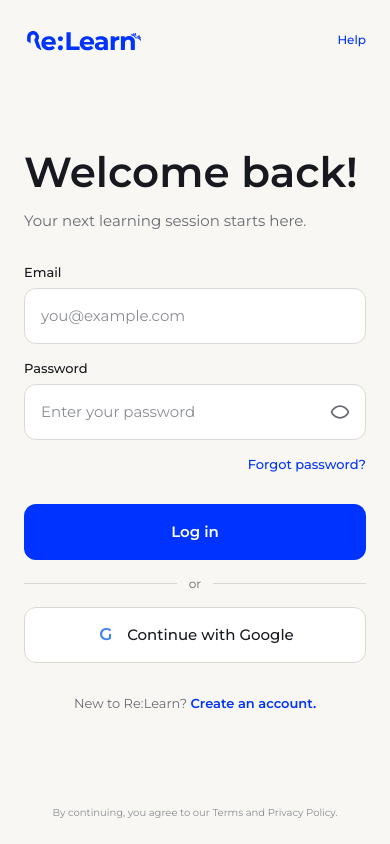
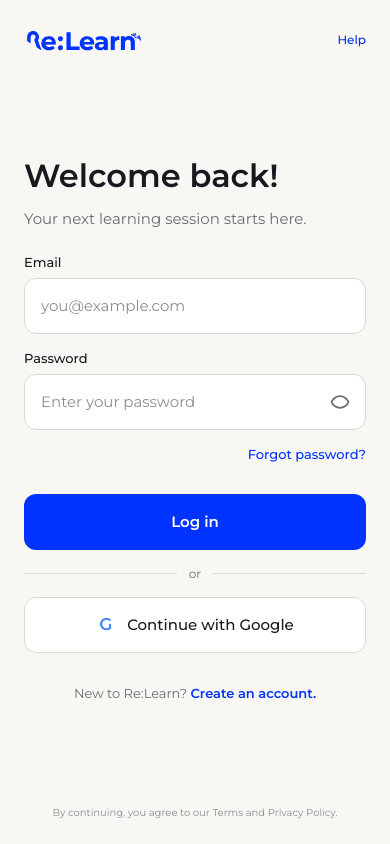
Before and after one commit to danuydstia/relearn-mvp, a React (Vite) app in the folder frontend/: page / in a window 390 px wide. Built offline with nearby package versions, Linux system fonts and the light colour scheme.

Commit message:
Fix mobile breakpoint from 768 to 1024px, Penambahan animasi simpel untuk tombol login, register, dan continue with google

```diff
--- a/frontend/src/App.jsx
+++ b/frontend/src/App.jsx
@@ -13,7 +13,7 @@ function App() {
 
   return (
     <div className="flex min-h-screen w-full flex-col bg-[#f8f7f3] px-6 pb-6 pt-7 font-[Montserrat] text-[#17191f] min-[1024px]:flex-row min-[1024px]:p-0">
-      <header className="flex h-6 shrink-0 items-center justify-between min-[768px]:hidden">
+      <header className="flex h-6 shrink-0 items-center justify-between min-[1024px]:hidden">
         <img
           src="/relearn-full-logo.svg"
           alt="Re:Learn"
@@ -24,7 +24,7 @@ function App() {
         </a>
       </header>
 
-      <aside className="hidden min-w-0 flex-1 flex-col justify-between overflow-hidden px-8 pb-8 pt-8 min-[768px]:flex min-[1024px]:px-[72px] min-[1024px]:pb-[56px] min-[1024px]:pt-[44px]">
+      <aside className="hidden min-w-0 flex-1 flex-col justify-between overflow-hidden px-8 pb-8 pt-8 min-[1024px]:flex min-[1024px]:px-[72px] min-[1024px]:pb-[56px] min-[1024px]:pt-[44px]">
         <header className="h-6 shrink-0">
           <img src="/relearn-full-logo.svg" alt="Re:Learn" className="h-7 w-auto" />
         </header>
@@ -133,15 +133,15 @@ function App() {
         )}
       </aside>
 
-      <main className="flex min-h-0 w-full flex-1 flex-col justify-between bg-transparent px-0 pb-0 pt-8 min-[768px]:w-[31%] min-[768px]:flex-none min-[768px]:border-l min-[768px]:border-[#dad9d4] min-[768px]:bg-white min-[768px]:px-[4%] min-[768px]:pb-8 min-[768px]:pt-8 min-[1024px]:w-[min(600px,36vw)] min-[1024px]:px-[72px] min-[1024px]:pb-[40px] min-[1024px]:pt-[44px]">
-        <div className="hidden h-[15px] w-full items-center justify-end gap-2 whitespace-nowrap text-[12px] leading-[15px] min-[768px]:flex">
+      <main className="flex min-h-0 w-full flex-1 flex-col justify-between bg-transparent px-0 pb-0 pt-8 min-[1024px]:w-[min(600px,36vw)] min-[1024px]:flex-none min-[1024px]:border-l min-[1024px]:border-[#dad9d4] min-[1024px]:bg-white min-[1024px]:px-[72px] min-[1024px]:pb-[40px] min-[1024px]:pt-[44px]">
+        <div className="hidden h-[15px] w-full items-center justify-end gap-2 whitespace-nowrap text-[12px] leading-[15px] min-[1024px]:flex">
           <span className="font-normal text-[#686b73]">Need help?</span>
           <a href="#" className="font-medium text-[#03f] no-underline">
             Contact support
           </a>
         </div>
 
-        <div className="flex w-full flex-1 flex-col items-center justify-center min-[768px]:flex-none min-[768px]:justify-center">
+        <div className="flex w-full flex-1 flex-col items-center justify-center min-[1024px]:flex-none min-[1024px]:justify-center">
           <Routes>
             <Route path="/" element={loginForm} />
             <Route path="/login" element={loginForm} />
--- a/frontend/src/components/auth/LoginForm.jsx
+++ b/frontend/src/components/auth/LoginForm.jsx
@@ -44,9 +44,9 @@ function LoginForm({
       className="flex w-full flex-col items-center"
       aria-label="Login form"
     >
-      <div className="flex w-[430px] max-w-full flex-col gap-8">
-        <div data-responsive="introduction" className="flex h-[85px] w-full shrink-0 flex-col gap-3 overflow-hidden">
-          <h2 className="m-0 text-[42px] font-semibold leading-[50px] text-[#17191f]">
+      <div className="flex w-full max-w-[430px] shrink-0 flex-col gap-3">
+        <div data-responsive="introduction" className="flex min-h-[85px] w-full shrink-0 flex-col gap-3">
+          <h2 className="m-0 text-[32px] font-semibold leading-[38px] text-[#17191f] min-[1024px]:text-[42px] min-[1024px]:leading-[50px]">
             Welcome back!
           </h2>
           <p className="text-[15px] font-normal leading-[23px] text-[#686b73]">
@@ -147,7 +147,7 @@ function LoginForm({
             <button
               type="submit"
               disabled={isSubmitting}
-              className="flex h-14 w-full items-center justify-center rounded-[12px] border-0 bg-[#03f] px-6 text-[15px] font-semibold leading-normal text-white"
+              className="flex h-14 w-full items-center justify-center rounded-[12px] border-0 bg-[#03f] px-6 text-[15px] font-semibold leading-normal text-white transition-all duration-200 ease-out hover:-translate-y-0.5 hover:bg-[#2652ff] hover:shadow-md active:translate-y-0 cursor-pointer"
             >
               {isSubmitting ? 'Logging in…' : 'Log in'}
             </button>
@@ -162,7 +162,7 @@ function LoginForm({
             <button
               type="button"
               onClick={onGoogleSignIn}
-              className="flex h-14 w-full items-center justify-center gap-3 rounded-[12px] border border-[#dad9d4] bg-white px-6 text-[15px] font-medium leading-normal text-[#17191f]"
+              className="flex h-14 w-full items-center justify-center gap-3 rounded-[12px] border border-[#dad9d4] bg-white px-6 text-[15px] font-medium leading-normal text-[#17191f] cursor-pointer transition-all duration-200 ease-out hover:-translate-y-0.5 hover:bg-[#f5f5f2] hover:border-[#c8c7c2] hover:shadow-md active:translate-y-0"
             >
               <span className="w-[19px] text-center text-[17px] font-semibold text-[#4285f4]">
                 G
--- a/frontend/src/components/auth/RegisterForm.jsx
+++ b/frontend/src/components/auth/RegisterForm.jsx
@@ -111,7 +111,7 @@ function RegisterForm({ onRegister, onBackToLogin, isSubmitting = false, formErr
           <button
             type="submit"
             disabled={isSubmitting}
-            className="flex h-12 w-full items-center justify-center rounded-[8px] border-0 bg-[#03f] px-6 text-[14px] font-semibold leading-normal text-white disabled:cursor-not-allowed disabled:opacity-60"
+            className="flex h-12 w-full items-center justify-center rounded-[8px] border-0 bg-[#03f] px-6 text-[14px] font-semibold leading-normal text-white disabled:cursor-not-allowed disabled:opacity-60 transition-all duration-200 ease-out hover:-translate-y-0.5 hover:bg-[#2652ff] hover:shadow-md active:translate-y-0 cursor-pointer"
           >
             {isSubmitting ? 'Registering…' : 'Register'}
           </button>
@@ -124,7 +124,7 @@ function RegisterForm({ onRegister, onBackToLogin, isSubmitting = false, formErr
 
           <button
             type="button"
-            className="flex h-12 w-full items-center justify-center gap-3 rounded-[8px] border border-[#dad9d4] bg-white px-6 text-[14px] font-medium text-[#17191f]"
+            className="flex h-12 w-full items-center justify-center gap-3 rounded-[8px] border border-[#dad9d4] bg-white px-6 text-[14px] font-medium text-[#17191f] cursor-pointer transition-all duration-200 ease-out hover:-translate-y-0.5 hover:bg-[#f5f5f2] hover:border-[#c8c7c2] hover:shadow-md active:translate-y-0"
           >
             <span className="text-[16px] font-semibold text-[#4285f4]">G</span>
             Continue with Google
```
